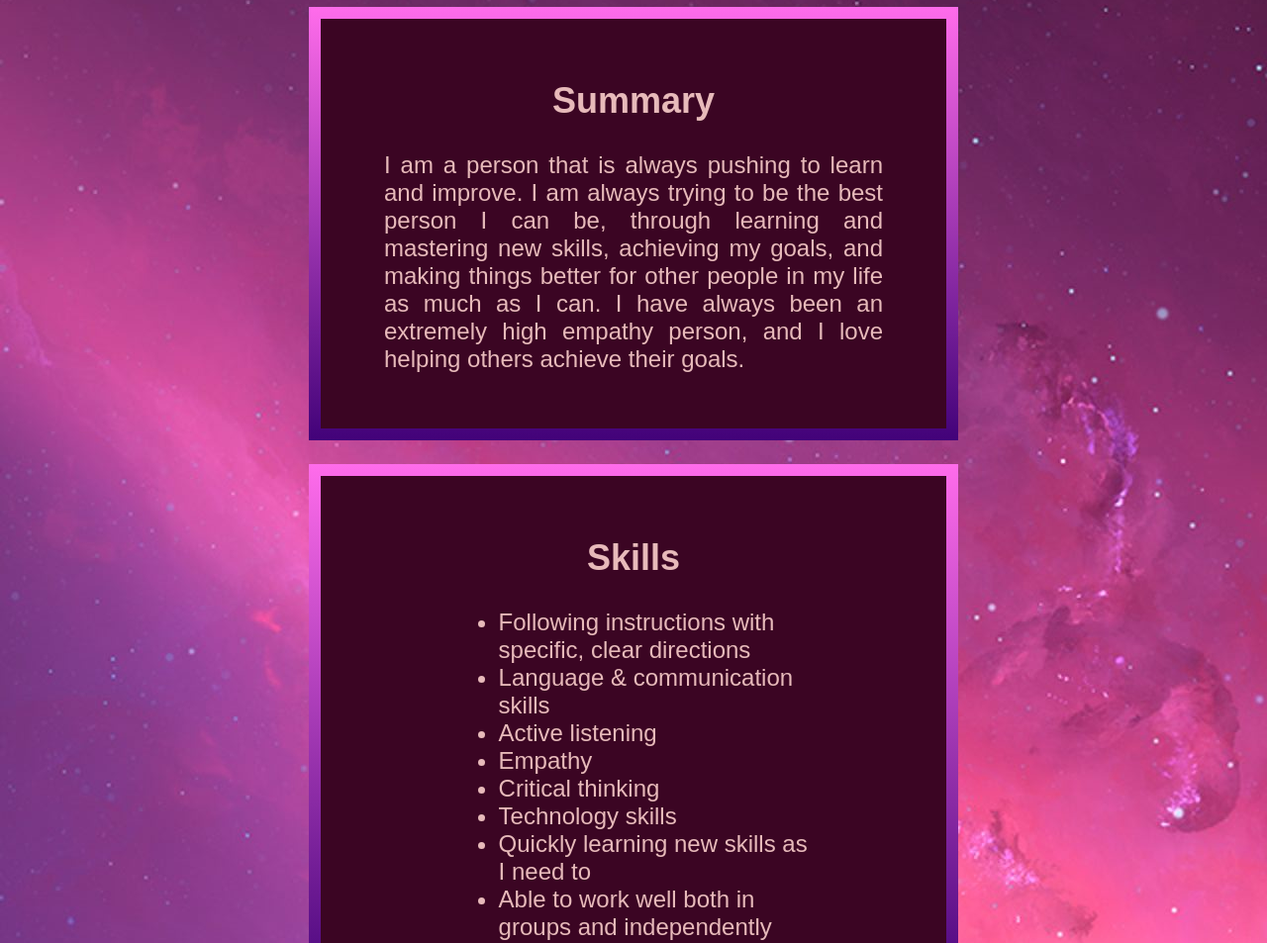
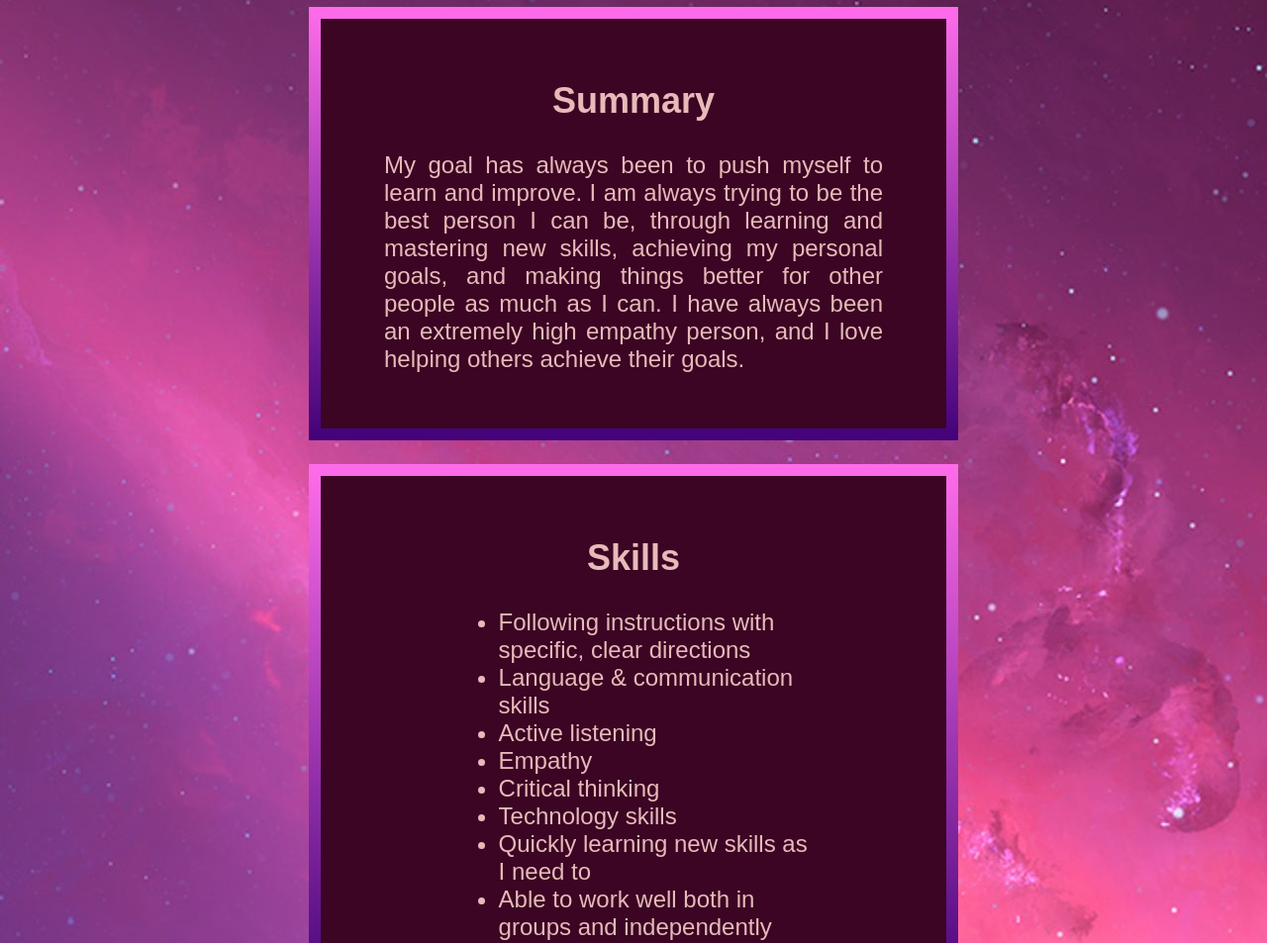
Before and after one commit to IceMinePenguin/delilah, a plain HTML site: page index.html in a window 1280 px wide. Shown: the part 924-1877 px from the top of the page at 99% size. Drawn offline with Linux system fonts and the light colour scheme.

Commit message:
Update index.html

```diff
--- a/index.html
+++ b/index.html
@@ -18,7 +18,7 @@
   <main>
   <div class="main"><div class="interior">
   <h2>Summary</h2>
-  <p>I am a person that is always pushing to learn and improve. I am always trying to be the best person I can be, through learning and mastering new skills, achieving my goals, and making things better for other people in my life as much as I can. I have always been an extremely high empathy person, and I love helping others achieve their goals.</p>
+  <p>My goal has always been to push myself to learn and improve. I am always trying to be the best person I can be, through learning and mastering new skills, achieving my personal goals, and making things better for other people as much as I can. I have always been an extremely high empathy person, and I love helping others achieve their goals.</p>
   </div></div>
   <div class="main"><div class="interior">
   <h2>Skills</h2>
```
